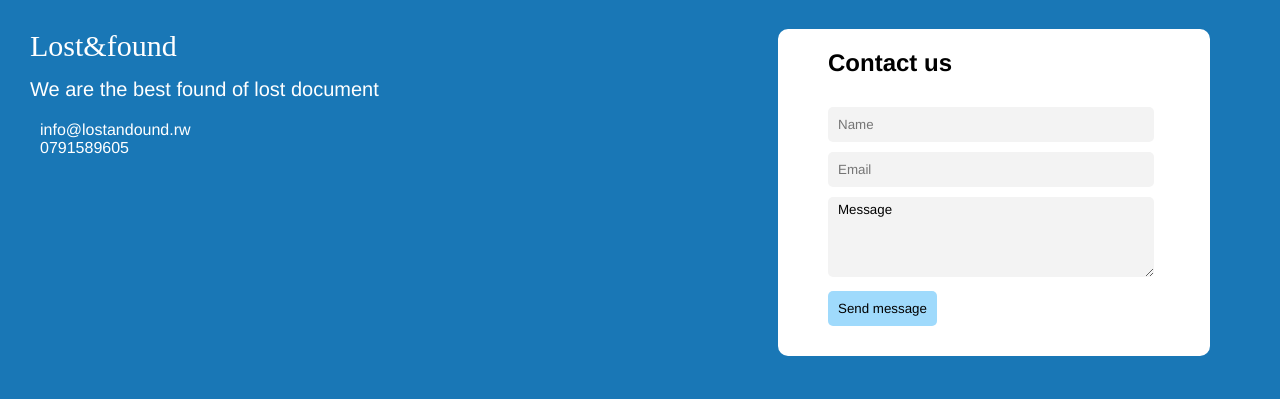
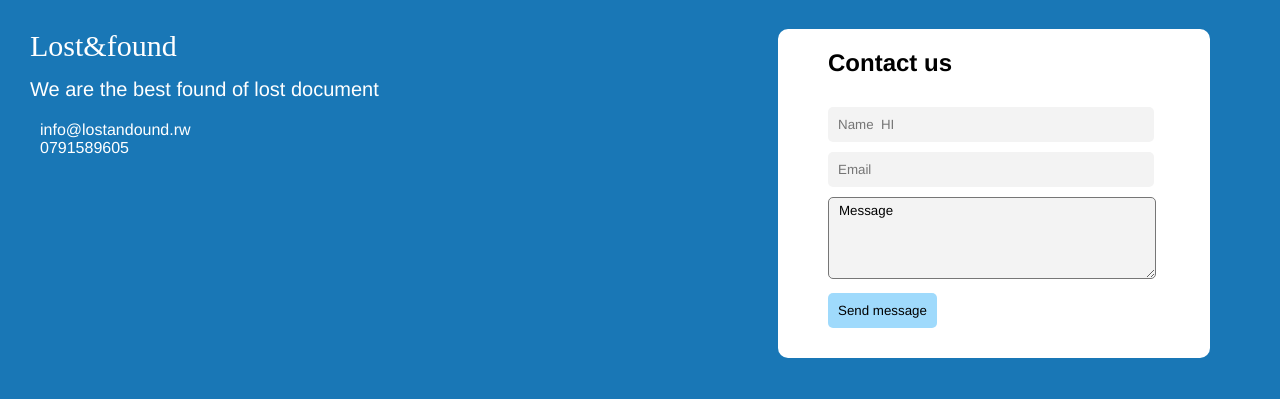
Before and after one commit to ahorupa/lost, a Django app: page / in a window 1280 px wide. Shown: the part 2862-3261 px from the top of the page. Run offline with Django 3.2, Linux system fonts and the light colour scheme; data comes from the database, SQL or seed files in the repository; both versions use the stored data as it was after the commit.

Commit message:
added all

```diff
--- a/documents/templates/documents/indexhome.html
+++ b/documents/templates/documents/indexhome.html
@@ -135,7 +135,7 @@
         <div class="footerRight ">
             <form class="navbar-item " name="q " method="Post " action="{% url 'search' %} ">
                 <h2>Contact us</h2>
-                <input type="text " placeholder="Name ">
+                <input type="text " placeholder="Name  HI">
                 <br>
                 <input type="text " placeholder="Email " name="email">
                 <br>
--- a/static/css/stylew.css
+++ b/static/css/stylew.css
@@ -264,7 +264,7 @@
     padding-left: 50px;
     padding-bottom: 30px;
     border-radius: 10px;
-    font-family: poppins;
+    font-family: Arial, Helvetica, sans-serif;
 }
 
 .footerRight form h2 {
@@ -288,7 +288,7 @@
     padding: 5px 10px;
     margin-bottom: 10px;
     border-radius: 5px;
-    border: none;
+    border: 60;
     background-color: rgb(243, 243, 243);
 }
 
```
Also changed, not shown: documents/forms.py (deleted, +0 -8 lines), db.sqlite3, documents/templates/documents/hello.html (added).
